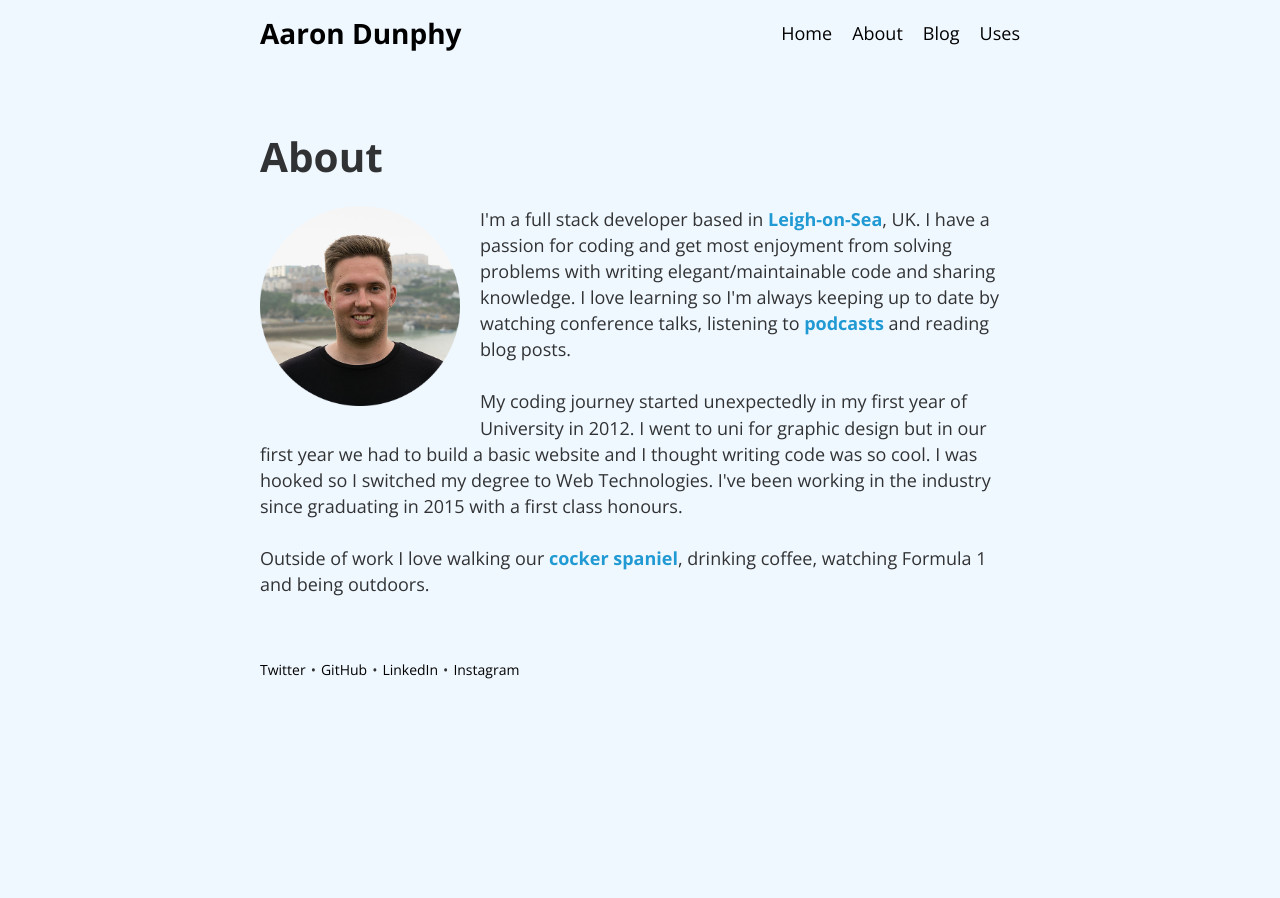
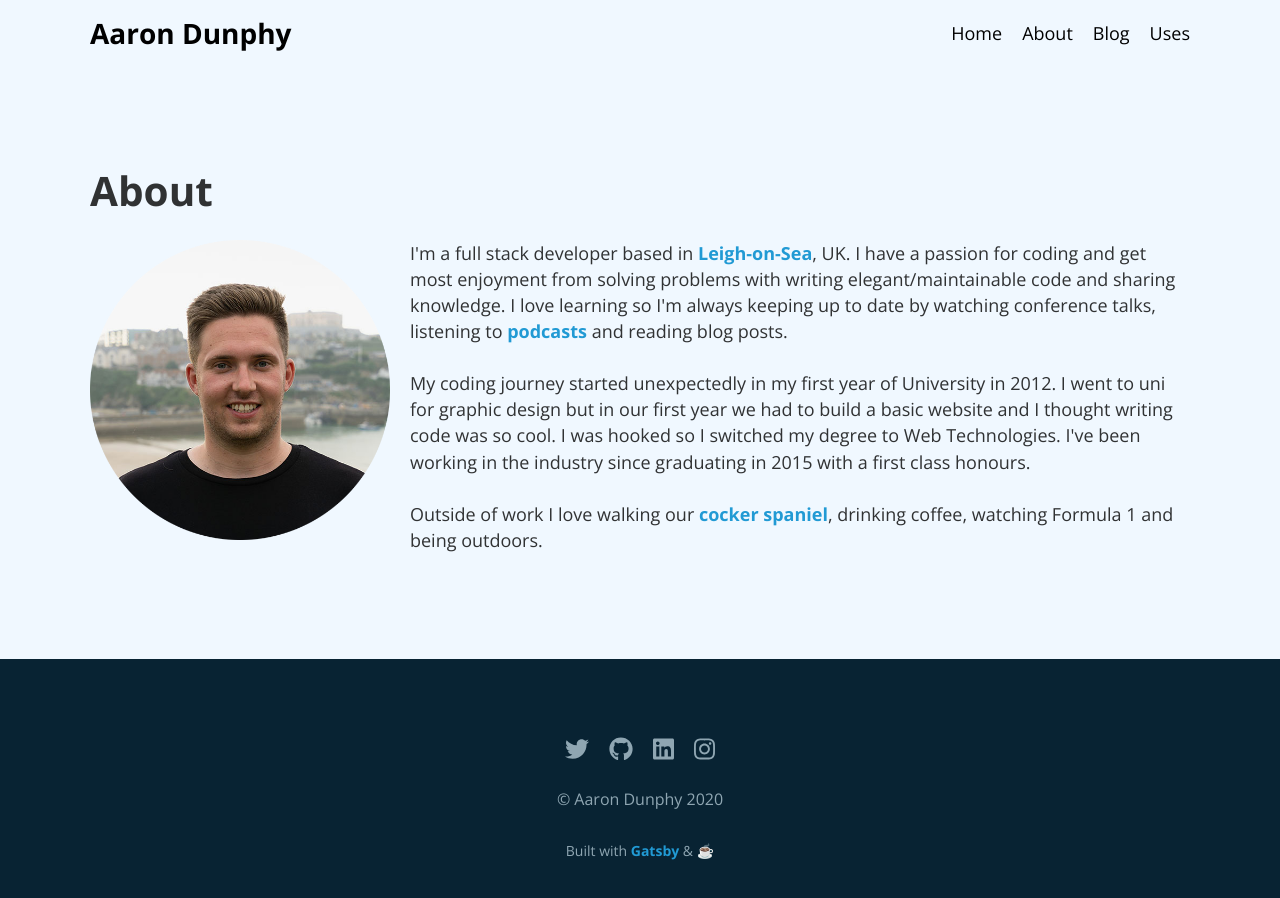
Before and after one commit to AaronDunphy/aarondunphy.com, a Gatsby site: page /about in a window 1280 px wide. Before the commit the page ends 800 px from the top, so only its background shows below. Built offline with nearby package versions, Linux system fonts and the light colour scheme; Gatsby itself is replaced by a stand-in of ours.

Commit message:
Footer updated

```diff
--- a/gatsby-config.js
+++ b/gatsby-config.js
@@ -43,6 +43,7 @@ module.exports = {
           ],
           display: 'swap'
         }
-    }
+    },
+    `gatsby-plugin-fontawesome-css`,
   ],
 }
--- a/package.json
+++ b/package.json
@@ -5,9 +5,14 @@
   "version": "0.1.0",
   "author": "Kyle Mathews <mathews.kyle@gmail.com>",
   "dependencies": {
+    "@fortawesome/fontawesome-svg-core": "^1.2.30",
+    "@fortawesome/free-brands-svg-icons": "^5.14.0",
+    "@fortawesome/free-solid-svg-icons": "^5.14.0",
+    "@fortawesome/react-fontawesome": "^0.1.11",
     "acorn": "^7.4.0",
     "gatsby": "^2.24.26",
     "gatsby-image": "^2.4.14",
+    "gatsby-plugin-fontawesome-css": "^1.0.0",
     "gatsby-plugin-google-fonts": "^1.0.1",
     "gatsby-plugin-manifest": "^2.4.21",
     "gatsby-plugin-offline": "^3.2.21",
--- a/src/components/footer.js
+++ b/src/components/footer.js
@@ -1,17 +1,52 @@
 import React from "react"
+import Container from "./styles/container"
+import { FontAwesomeIcon } from '@fortawesome/react-fontawesome'
+import { faTwitter, faGithub, faLinkedin, faInstagram } from '@fortawesome/free-brands-svg-icons'
+
 
 const Footer = () => (
     <footer style={{
-        margin: `60px 0 40px 0`,
-        fontSize: 14
+        backgroundColor: '#082333',
+        margin: `60px 0 0px 0`,
+        padding: `6% 0px`,
+        fontSize: 14,
+        color: `#8fa6b2`,
     }}>
-        <a href="https://twitter.com/aarondunphy" target="_blank">Twitter</a>
-        <span style={{ padding: `0 5px` }}>•</span>
-        <a href="https://github.com/aarondunphy" target="_blank">GitHub</a>
-        <span style={{ padding: `0 5px` }}>•</span>
-        <a href="https://linkedin.com/in/aarondunphy" target="_blank">LinkedIn</a>
-        <span style={{ padding: `0 5px` }}>•</span>
-        <a href="https://instagram.com/aarondunphy" target="_blank">Instagram</a>
+        <Container>
+            <div style={{textAlign: `center`}}>
+                <div style={{marginBottom: 20}}>
+                    <a href="https://twitter.com/aarondunphy" target="_blank" style ={{
+                        color: `#8fa6b2`,
+                        fontSize: 24,
+                        marginRight: 20
+                    }}>
+                        <FontAwesomeIcon icon={faTwitter} />
+                    </a>
+                    <a href="https://github.com/aarondunphy" target="_blank" style ={{
+                        color: `#8fa6b2`,
+                        fontSize: 24,
+                        marginRight: 20
+                    }}>
+                        <FontAwesomeIcon icon={faGithub} />
+                    </a>
+                    <a href="https://linkedin.com/in/aarondunphy" target="_blank" style ={{
+                        color: `#8fa6b2`,
+                        fontSize: 24,
+                        marginRight: 20
+                    }}>
+                        <FontAwesomeIcon icon={faLinkedin} />
+                    </a>
+                    <a href="https://instagram.com/aarondunphy" target="_blank" style ={{
+                        color: `#8fa6b2`,
+                        fontSize: 24,
+                    }}>
+                        <FontAwesomeIcon icon={faInstagram} />
+                    </a>
+                </div>
+                <p style={{fontSize: 16}}>&copy; Aaron Dunphy { new Date().getFullYear() }</p>
+                <p style={{marginBottom: 0}}>Built with <a href="https://www.gatsbyjs.com/" target="_blank">Gatsby</a> &amp; ☕️</p>
+            </div>
+        </Container>
     </footer>
 )
 
--- a/src/components/layout.js
+++ b/src/components/layout.js
@@ -7,20 +7,15 @@
 
 import React from "react"
 import Footer from "./footer"
+import Container from "./styles/container"
 import "./layout.css"
 
 const Layout = ({ children }) => (
     <>
-      <div
-        style={{
-            margin: `20px auto 0 auto`,
-            maxWidth: 800,
-            padding: `0px 20px`,
-        }}
-      >
-        <main>{children}</main>
+        <Container>
+            <main style={{padding: `20px 0px`}}>{children}</main>
+        </Container>
         <Footer />
-      </div>
     </>
 )
 
--- a/src/components/styles/about.js
+++ b/src/components/styles/about.js
@@ -2,7 +2,7 @@ import styled from "styled-components"
 
 const About = styled.section`
     .profileImage {
-        max-width: 200px;
+        max-width: 300px;
         width: 100%;
         float: left;
         margin: 0px 20px 20px 0px;
--- /dev/null
+++ b/src/components/styles/container.js
@@ -0,0 +1,9 @@
+import styled from "styled-components"
+
+const Container = styled.div`
+    max-width: 1140px;
+    margin: 0px auto;
+    padding: 0px 20px;
+`
+
+export default Container
--- a/src/pages/about.js
+++ b/src/pages/about.js
@@ -13,7 +13,7 @@ const AboutPage = (props) => {
         query {
         placeholderImage: file(relativePath: { eq: "aarondunphy.png" }) {
             childImageSharp {
-            fluid(maxWidth: 200) {
+            fluid(maxWidth: 300) {
                 ...GatsbyImageSharpFluid
             }
             }
```
Also changed, not shown: 1 other file.
